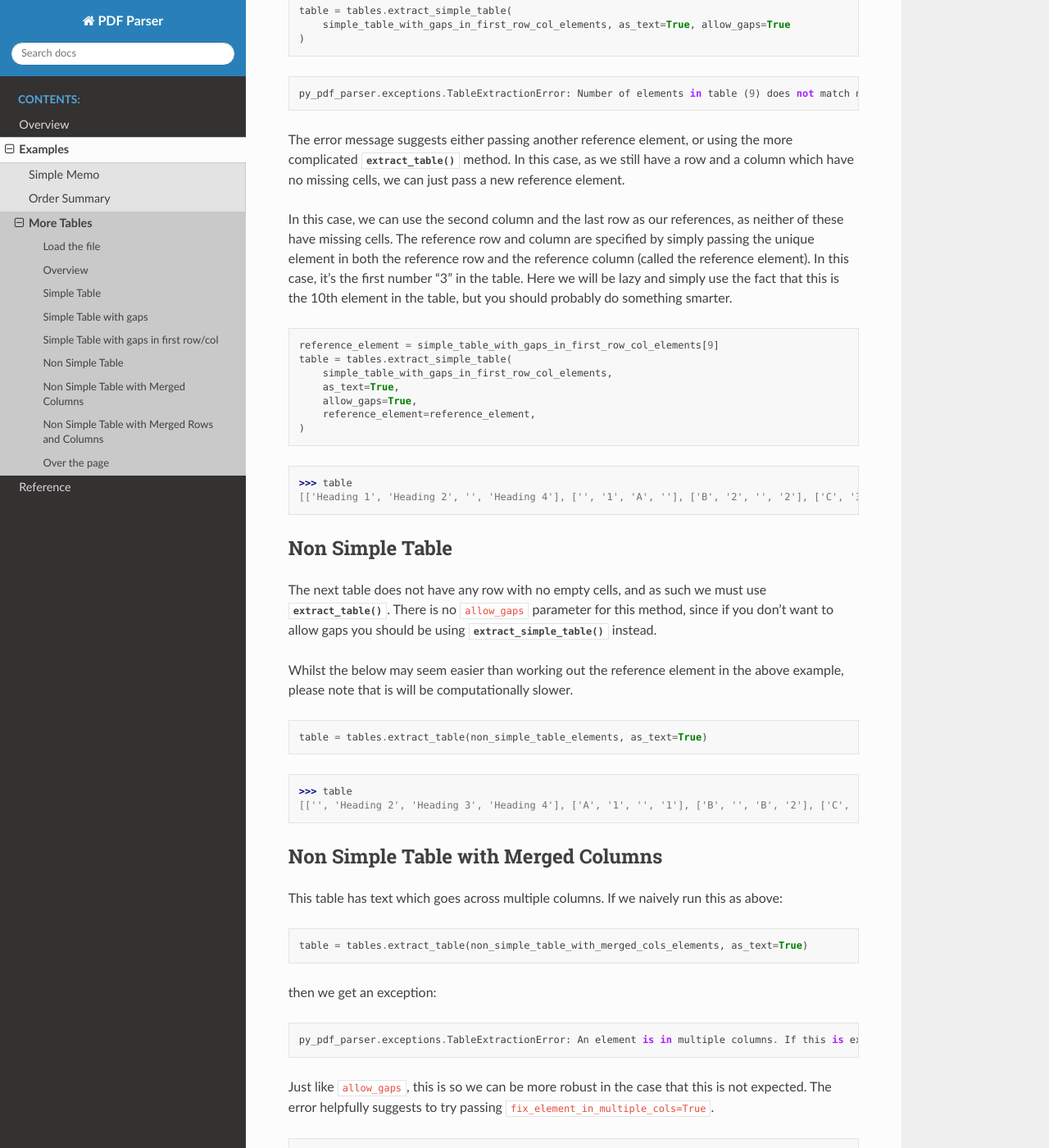
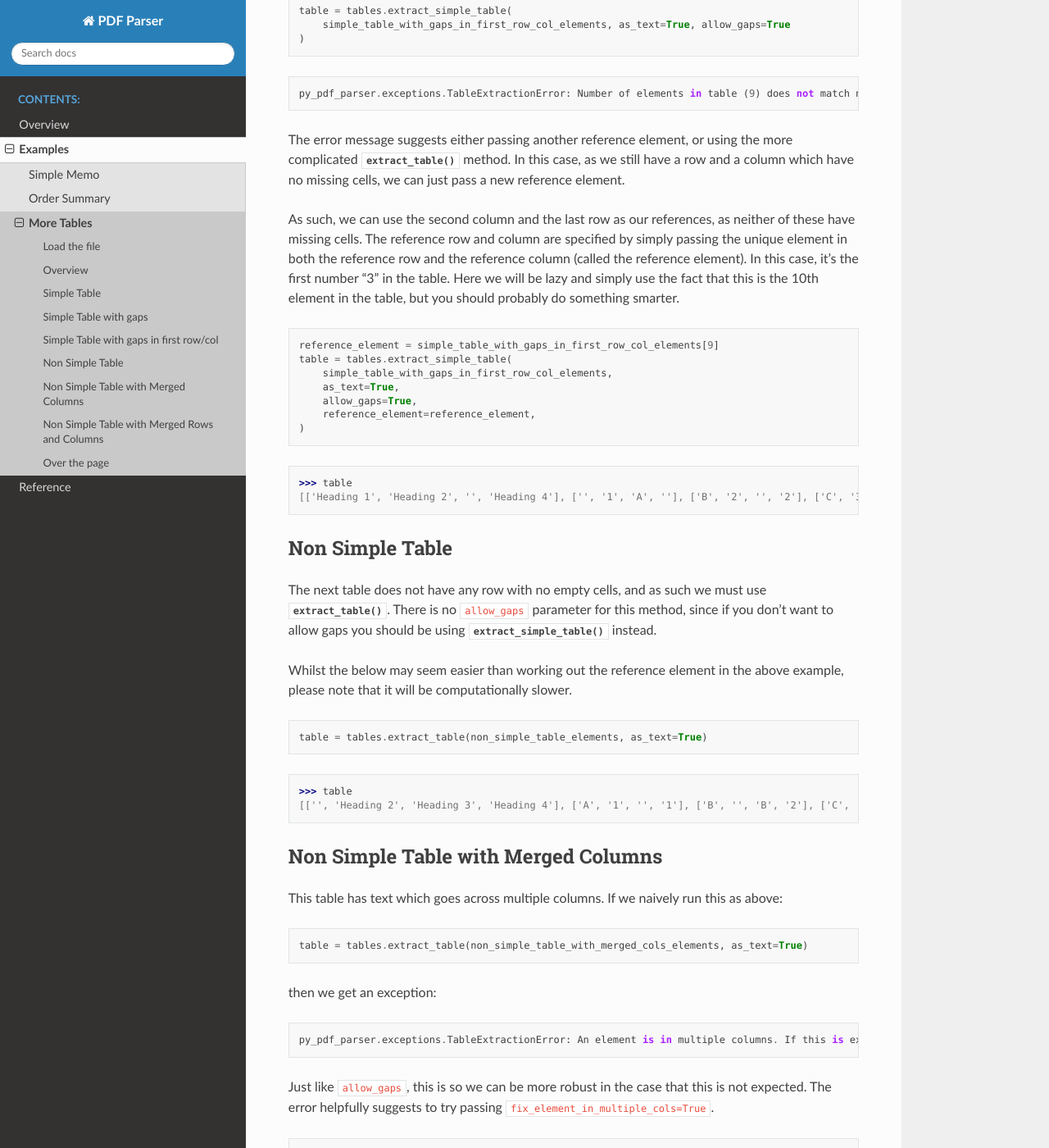
Before and after one commit to JeffUlan/py-pdf-parser, a Sphinx documentation site: the page built from docs/source/examples/more_tables.rst, in a window 1280 px wide and 1400 px high, scrolled down 2362 px. Shown: the whole window at 82% size. Built offline with Sphinx 7.4.7 and the Read the Docs theme 2.0.0, drawn with Linux system fonts in a browser that asks for light colours; some of the changed text lies outside the part shown.

Commit message:
Apply suggestions from code review
Co-authored-by: pauloAmaral <paulo.amaral@optimorlabs.com>

```diff
--- a/docs/source/examples/more_tables.rst
+++ b/docs/source/examples/more_tables.rst
@@ -167,7 +167,7 @@ This table is similar to the above example, but now we have gaps in the first ro
 
 The error message suggests either passing another reference element, or using the more complicated :meth:`~py_pdf_parser.tables.extract_table` method. In this case, as we still have a row and a column which have no missing cells, we can just pass a new reference element.
 
-In this case, we can use the second column and the last row as our references, as neither of these have missing cells. The reference row and column are specified by simply passing the unique element in both the reference row and the reference column (called the reference element). In this case, it's the first number "3" in the table. Here we will be lazy and simply use the fact that this is the 10th element in the table, but you should probably do something smarter.
+As such, we can use the second column and the last row as our references, as neither of these have missing cells. The reference row and column are specified by simply passing the unique element in both the reference row and the reference column (called the reference element). In this case, it's the first number "3" in the table. Here we will be lazy and simply use the fact that this is the 10th element in the table, but you should probably do something smarter.
 
 .. code-block:: python
 
@@ -189,7 +189,7 @@ Non Simple Table
 
 The next table does not have any row with no empty cells, and as such we must use :meth:`~py_pdf_parser.tables.extract_table`. There is no ``allow_gaps`` parameter for this method, since if you don't want to allow gaps you should be using :meth:`~py_pdf_parser.tables.extract_simple_table` instead.
 
-Whilst the below may seem easier than working out the reference element in the above example, please note that is will be computationally slower.
+Whilst the below may seem easier than working out the reference element in the above example, please note that it will be computationally slower.
 
 .. code-block:: python
 
--- a/docs/source/examples/order_summary.rst
+++ b/docs/source/examples/order_summary.rst
@@ -79,7 +79,7 @@ Calling :meth:`~py_pdf_parser.sectioning.Sectioning.create_section` will return
 
 Going back to our example, we will create sections for the order summary table, and for the totals table. Our order summary table will start with the "Order Summary:" sub title and end at the "Totals:" sub title. Note that there are two elements on the page with text equal to "Order Summary:", however they have different font and so we can still extract exactly the one we want.
 
-By default, meth:`~py_pdf_parser.sectioning.Sectioning.create_section` will include the last element in the section, but this can be disabled by passing ``include_last_element=False``.
+By default, :meth:`~py_pdf_parser.sectioning.Sectioning.create_section` will include the last element in the section, but this can be disabled by passing ``include_last_element=False``.
 
 The totals section will run from the "Totals:" sub title, until the end of the document. An :class:`~py_pdf_parser.filtering.ElementList` (e.g. ``document.elements``) acts like a set of elements, but it does also define an order, and as such we can access the last element in the :class:`~py_pdf_parser.filtering.ElementList` by simply doing ``document.elements[-1]``.
 
--- a/docs/source/examples/simple_memo.rst
+++ b/docs/source/examples/simple_memo.rst
@@ -38,7 +38,7 @@ Py-pdf-parser has extracted each element from the PDF as a :class:`~py_pdf_parse
 Step 2 - Extract reference elements
 ...................................
 
-Certain elements should be present in every memo. We will use these as reference elements to identify the elements which contain the information we are interested in. We already have our ``document``, which is a :class:`~py_pdf_parser.components.PDFDocument`. We can do :meth:`document.elements <py_pdf_parser.components.PDFDocument.elements>` to get a list (an :class:`~py_pdf_parser.filtering.ElementList`) of all the :class:`~py_pdf_parser.components.PDFElement` in the document, and also allows us to filter the elements.
+Certain elements should be present in every memo. We will use these as reference elements to identify the elements which contain the information we are interested in. We already have our ``document``, which is a :class:`~py_pdf_parser.components.PDFDocument`. We can do :meth:`document.elements <py_pdf_parser.components.PDFDocument.elements>` to get a list (an :class:`~py_pdf_parser.filtering.ElementList`) of all the :class:`~py_pdf_parser.components.PDFElement` in the document, and also to allow us to filter the elements.
 
 The simplest way to extract the elements we are interested in is by text. There are many other options available to us, and a full list can be found on the :ref:`filtering reference page<filtering-reference>`.
 
```
Also changed, not shown: other parts of docs/source/examples/more_tables.rst (+2 -2 lines).
